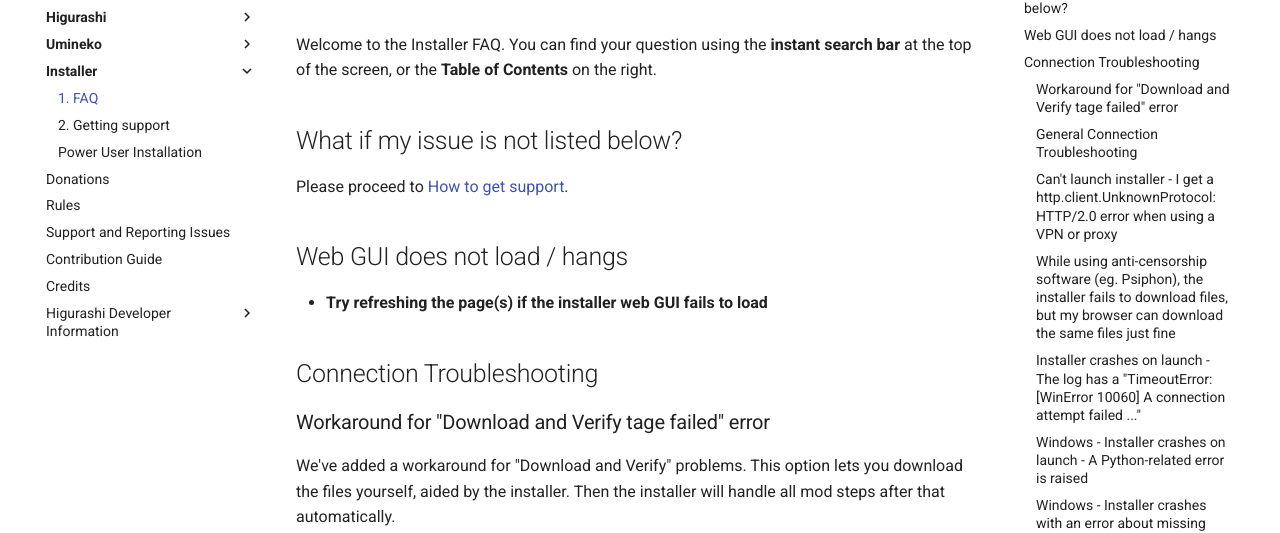
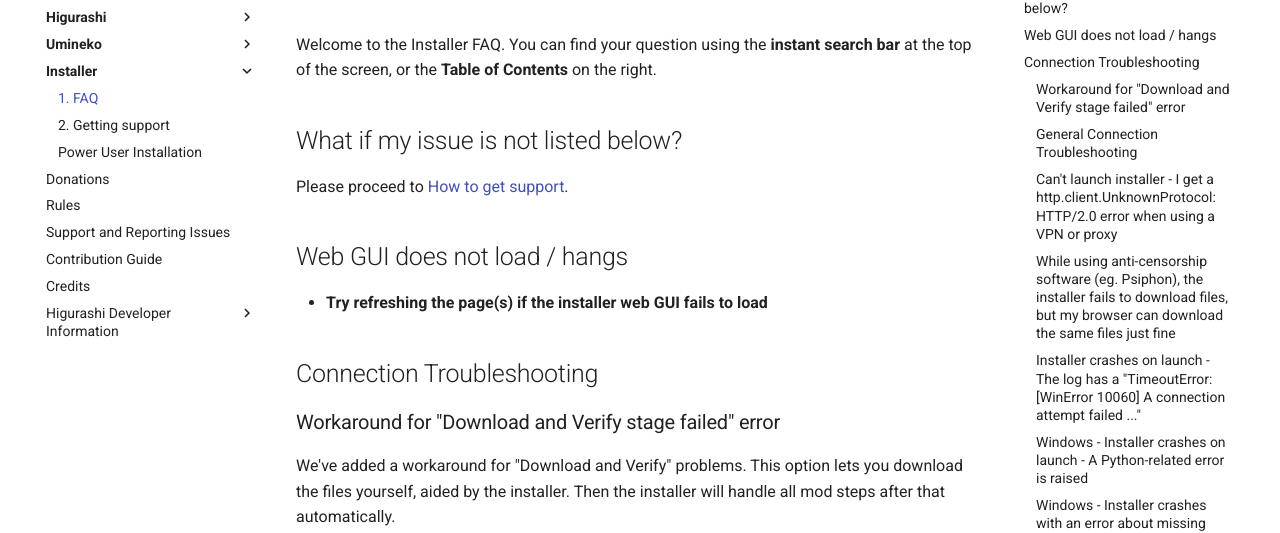
Before and after one commit to 07th-mod/wiki, an MkDocs documentation site: the page built from docs/Installer/faq.md, in a window 1280 px wide and 900 px high. Shown: the part 148-681 px from the top of the window. Built offline with MkDocs 1.6.1 and Material for MkDocs 9.7.7, drawn with Linux system fonts in a browser that asks for light colours.

Commit message:
Fix typo

```diff
--- a/docs/Installer/faq.md
+++ b/docs/Installer/faq.md
@@ -12,7 +12,7 @@
 
 ## Connection Troubleshooting
 
-### Workaround for "Download and Verify tage failed" error
+### Workaround for "Download and Verify stage failed" error
 
 We've added a workaround for "Download and Verify" problems. This option lets you download the files yourself, aided by the installer. Then the installer will handle all mod steps after that automatically.
 
```
